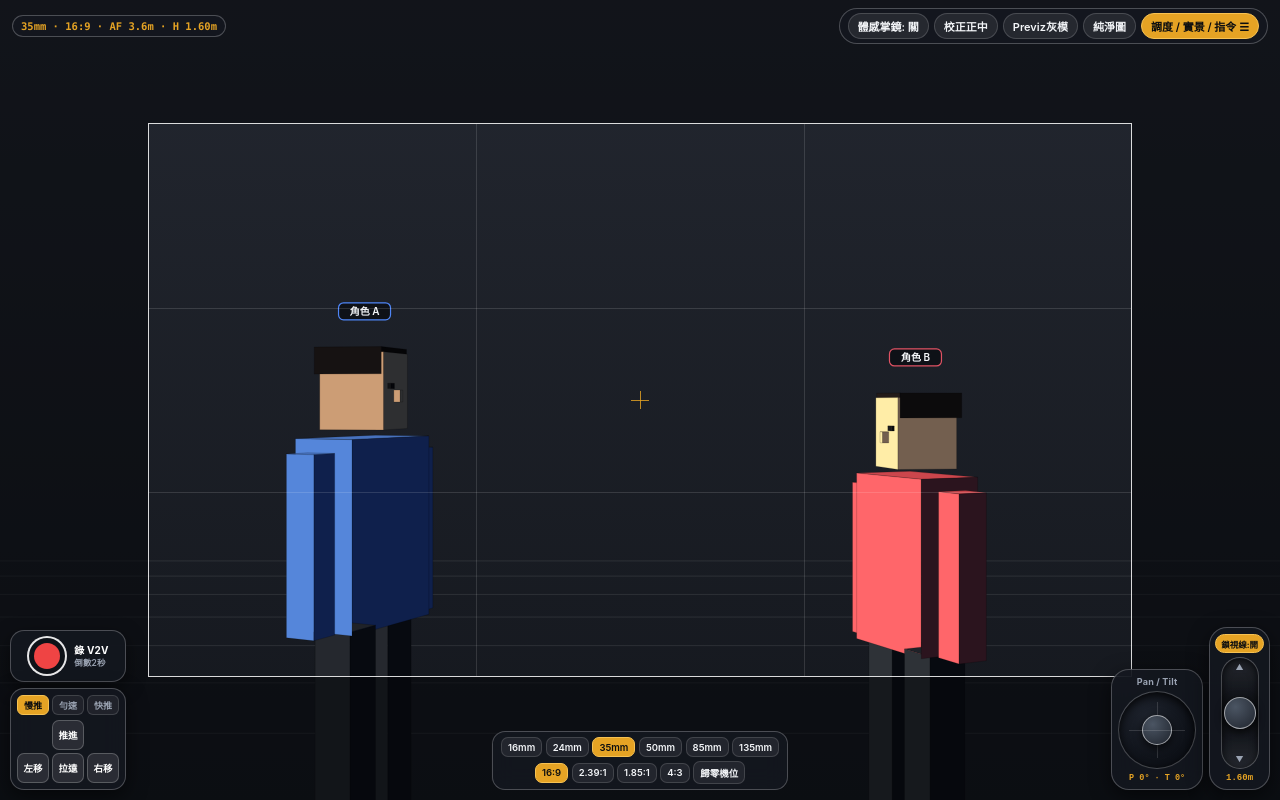
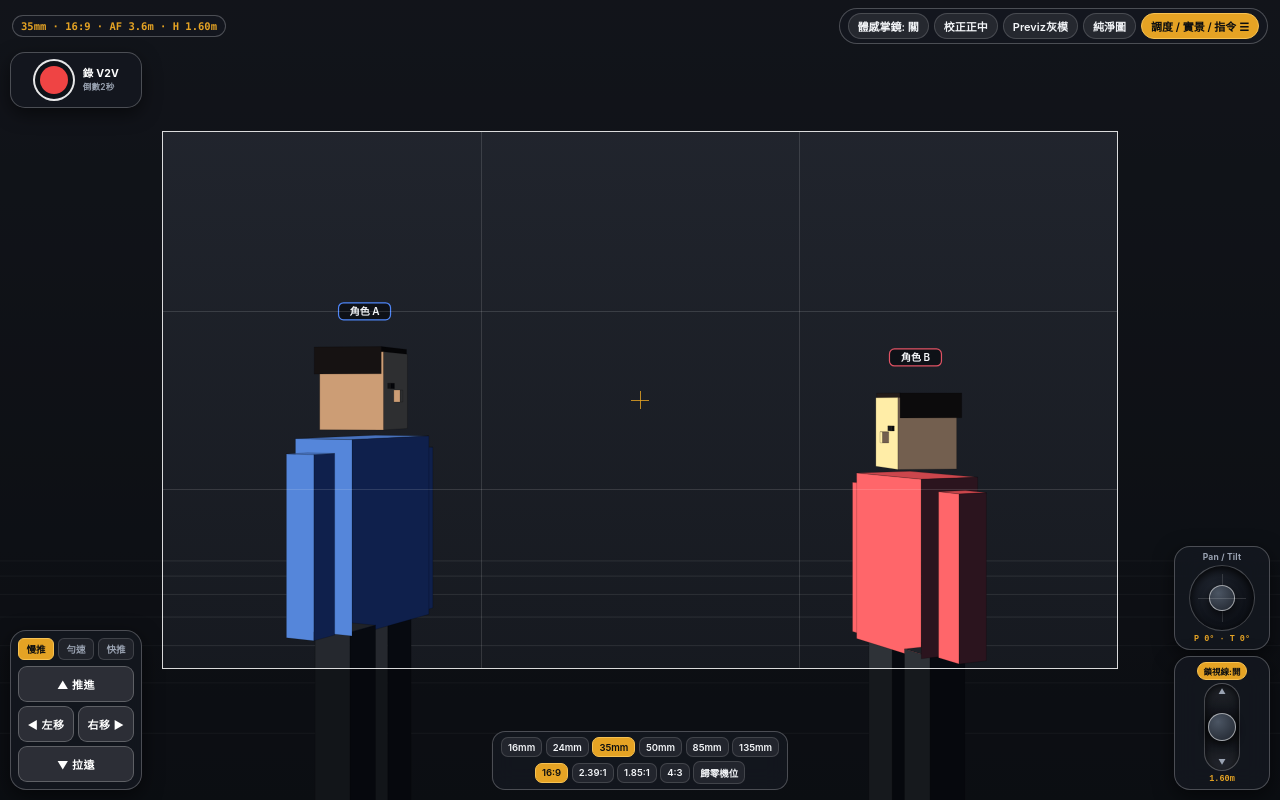
Before and after one commit to ringng/cineai, a plain HTML site: page index.html in a window 1280 px wide. Drawn offline with Linux system fonts and the light colour scheme.

Commit message:
Update index.html

```diff
--- a/index.html
+++ b/index.html
@@ -113,8 +113,8 @@
       z-index: 4;
     }
     #safe-frame {
-      width: 480px;
-      height: 270px;
+      width: 440px;
+      height: 248px;
       border: 1.5px solid rgba(255, 255, 255, 0.84);
       box-shadow: 0 0 0 9999px rgba(6, 8, 11, 0.58);
       position: relative;
@@ -268,36 +268,31 @@
       50%, 100% { opacity: 0.2; }
     }
 
-    /* 左手拇指區：精簡錄影掣（鎖定倒數 2 秒）置於定速推軌控制台正上方，完全位於畫框左側外 */
-    #left-thumb-zone {
+    /* 左手上方獨立錄影掣（放高啲，離推軌掣遠少少，完全喺畫框外側） */
+    #left-rec-zone {
       position: absolute;
       left: max(10px, var(--safe-left));
-      bottom: max(10px, var(--safe-bottom));
+      top: calc(max(8px, var(--safe-top)) + 44px);
       z-index: 20;
-      display: flex;
-      flex-direction: column;
-      align-items: stretch;
-      width: 116px;
-      gap: 6px;
+      width: 132px;
       pointer-events: auto;
     }
-
     #left-rec-header {
       background: var(--bg-glass);
       border: 1px solid var(--border-subtle);
       backdrop-filter: blur(12px);
       -webkit-backdrop-filter: blur(12px);
-      padding: 5px 8px;
-      border-radius: 14px;
+      padding: 6px 10px;
+      border-radius: 15px;
       display: flex;
       align-items: center;
       justify-content: center;
-      gap: 7px;
+      gap: 8px;
       box-shadow: 0 6px 18px rgba(0, 0, 0, 0.5);
     }
     #btn-record-v2v {
-      width: 40px;
-      height: 40px;
+      width: 42px;
+      height: 42px;
       border-radius: 50%;
       border: 2.5px solid rgba(255, 255, 255, 0.9);
       background: rgba(15, 18, 24, 0.78);
@@ -308,23 +303,33 @@
       flex-shrink: 0;
     }
     #rec-inner-shape {
-      width: 26px;
-      height: 26px;
+      width: 28px;
+      height: 28px;
       border-radius: 50%;
       background: var(--accent-red);
       transition: all 0.16s ease;
     }
     #btn-record-v2v.recording #rec-inner-shape {
-      width: 14px;
-      height: 14px;
+      width: 15px;
+      height: 15px;
       border-radius: 4px;
     }
     .rec-caption {
-      font-size: 10px;
+      font-size: 10.5px;
       font-weight: 700;
       color: #fff;
-      line-height: 1.2;
+      line-height: 1.25;
       letter-spacing: 0.2px;
+    }
+
+    /* 左手拇指區：長方形前後左右定速推軌控制台（完全位於畫框左側外） */
+    #left-thumb-zone {
+      position: absolute;
+      left: max(10px, var(--safe-left));
+      bottom: max(10px, var(--safe-bottom));
+      z-index: 20;
+      width: 132px;
+      pointer-events: auto;
     }
 
     #dolly-console {
@@ -332,25 +337,25 @@
       border: 1px solid var(--border-subtle);
       backdrop-filter: blur(12px);
       -webkit-backdrop-filter: blur(12px);
-      padding: 6px;
-      border-radius: 14px;
+      padding: 7px;
+      border-radius: 16px;
       display: flex;
       flex-direction: column;
-      gap: 5px;
+      gap: 6px;
       box-shadow: 0 6px 20px rgba(0, 0, 0, 0.55);
     }
     .speed-tier-row {
       display: grid;
       grid-template-columns: repeat(3, 1fr);
-      gap: 3px;
+      gap: 4px;
     }
     .speed-tier-btn {
       background: rgba(255, 255, 255, 0.06);
       border: 1px solid rgba(255, 255, 255, 0.14);
       color: var(--text-secondary);
       border-radius: 6px;
-      padding: 2.5px 2px;
-      font-size: 9px;
+      padding: 3px 2px;
+      font-size: 9.5px;
       font-weight: 700;
       cursor: pointer;
     }
@@ -360,29 +365,40 @@
       color: #0b0d10;
     }
 
-    .dolly-dpad {
+    /* 長方形前後左右按鍵排佈 */
+    .dolly-rect-pad {
+      display: flex;
+      flex-direction: column;
+      gap: 4px;
+    }
+    .dolly-lr-row {
       display: grid;
-      grid-template-columns: repeat(3, 1fr);
-      grid-template-rows: repeat(2, 30px);
-      gap: 3px;
+      grid-template-columns: 1fr 1fr;
+      gap: 4px;
     }
     .dolly-dir-btn {
-      background: rgba(255, 255, 255, 0.1);
-      border: 1px solid rgba(255, 255, 255, 0.22);
+      background: rgba(255, 255, 255, 0.11);
+      border: 1px solid rgba(255, 255, 255, 0.24);
       color: #fff;
-      border-radius: 7px;
-      font-size: 9.5px;
+      border-radius: 9px;
+      height: 36px;
+      font-size: 11px;
       font-weight: 700;
+      letter-spacing: 0.5px;
       display: flex;
       align-items: center;
       justify-content: center;
       cursor: pointer;
     }
+    .dolly-dir-btn.wide-btn {
+      width: 100%;
+      height: 36px;
+    }
     .dolly-dir-btn:active, .dolly-dir-btn.pressed {
       background: var(--accent-amber);
       border-color: #ffe08a;
       color: #0b0d10;
-      transform: scale(0.95);
+      transform: scale(0.97);
     }
 
     /* 底部中央：焦段快選條（亦可雙指縮放）+ 比例切換（完全留於畫框下方） */
@@ -424,41 +440,44 @@
       color: #0b0d10;
     }
 
-    /* 右手拇指區：Pan/Tilt 雲台搖桿（左） + 垂直升降搖桿（右），完全位於畫框右側外 */
+    /* 右手拇指區：直排上下疊放 — Pan/Tilt 雲台搖桿（上） + 垂直升降搖桿（下），完全位於畫框右側外 */
     #right-thumb-zone {
       position: absolute;
       right: max(10px, var(--safe-right));
       bottom: max(10px, var(--safe-bottom));
       z-index: 20;
       display: flex;
-      align-items: flex-end;
+      flex-direction: column;
+      align-items: center;
+      width: 96px;
       gap: 6px;
       pointer-events: auto;
     }
 
-    /* Pan / Tilt 雲台搖桿 */
+    /* Pan / Tilt 雲台搖桿（上） */
     #pantilt-stick-col {
+      width: 100%;
       display: flex;
       flex-direction: column;
       align-items: center;
-      gap: 4px;
+      gap: 3px;
       background: var(--bg-glass);
       border: 1px solid var(--border-subtle);
       backdrop-filter: blur(12px);
       -webkit-backdrop-filter: blur(12px);
-      padding: 6px 6px;
-      border-radius: 18px;
+      padding: 5px 6px;
+      border-radius: 16px;
       box-shadow: 0 6px 20px rgba(0, 0, 0, 0.55);
     }
     .pt-top-label {
-      font-size: 9px;
+      font-size: 8.5px;
       font-weight: 700;
       color: var(--text-secondary);
       letter-spacing: 0.2px;
     }
     #pantilt-pad {
-      width: 78px;
-      height: 78px;
+      width: 66px;
+      height: 66px;
       border-radius: 50%;
       background: radial-gradient(circle at 35% 30%, #1d222c 0%, #0b0e14 80%);
       border: 1px solid rgba(255, 255, 255, 0.22);
@@ -472,11 +491,11 @@
       background: rgba(255, 255, 255, 0.14);
       pointer-events: none;
     }
-    #pantilt-pad::before { left: 50%; top: 10px; bottom: 10px; width: 1px; }
-    #pantilt-pad::after { top: 50%; left: 10px; right: 10px; height: 1px; }
+    #pantilt-pad::before { left: 50%; top: 8px; bottom: 8px; width: 1px; }
+    #pantilt-pad::after { top: 50%; left: 8px; right: 8px; height: 1px; }
     #pantilt-knob {
-      width: 30px;
-      height: 30px;
+      width: 26px;
+      height: 26px;
       border-radius: 50%;
       background: radial-gradient(circle at 35% 30%, #4b5563, #1f242d);
       border: 1.5px solid rgba(255, 255, 255, 0.55);
@@ -499,24 +518,25 @@
       white-space: nowrap;
     }
 
-    /* 垂直搖臂升降搖桿 */
+    /* 垂直搖臂升降搖桿（下） */
     #crane-stick-col {
+      width: 100%;
       display: flex;
       flex-direction: column;
       align-items: center;
-      gap: 4px;
+      gap: 3px;
       background: var(--bg-glass);
       border: 1px solid var(--border-subtle);
       backdrop-filter: blur(12px);
       -webkit-backdrop-filter: blur(12px);
-      padding: 6px 5px;
-      border-radius: 18px;
+      padding: 5px 6px;
+      border-radius: 16px;
       box-shadow: 0 6px 20px rgba(0, 0, 0, 0.55);
     }
     #btn-crane-lock {
       font-size: 8.5px;
       font-weight: 700;
-      padding: 2.5px 5px;
+      padding: 2px 6px;
       border-radius: 999px;
       border: 1px solid rgba(255, 255, 255, 0.2);
       background: rgba(255, 255, 255, 0.08);
@@ -530,9 +550,9 @@
       color: #0b0d10;
     }
     #crane-track {
-      width: 38px;
-      height: 112px;
-      border-radius: 19px;
+      width: 36px;
+      height: 88px;
+      border-radius: 18px;
       background: linear-gradient(180deg, rgba(255,255,255,0.08) 0%, rgba(10,12,16,0.88) 50%, rgba(255,255,255,0.08) 100%);
       border: 1px solid rgba(255, 255, 255, 0.2);
       box-shadow: inset 0 3px 8px rgba(0, 0, 0, 0.75);
@@ -552,15 +572,15 @@
       position: absolute;
       left: 50%;
       transform: translateX(-50%);
-      font-size: 8px;
+      font-size: 7.5px;
       color: var(--text-secondary);
       pointer-events: none;
     }
-    .crane-arrow-top { top: 4px; }
-    .crane-arrow-bot { bottom: 4px; }
+    .crane-arrow-top { top: 3px; }
+    .crane-arrow-bot { bottom: 3px; }
     #crane-knob {
-      width: 32px;
-      height: 32px;
+      width: 28px;
+      height: 28px;
       border-radius: 50%;
       background: radial-gradient(circle at 35% 30%, #4b5563, #1f242d);
       border: 1.5px solid rgba(255, 255, 255, 0.55);
@@ -577,7 +597,7 @@
     }
     #height-readout {
       font-family: ui-monospace, monospace;
-      font-size: 9px;
+      font-size: 8.5px;
       font-weight: 700;
       color: var(--accent-amber);
     }
@@ -767,28 +787,31 @@
       </div>
     </div>
 
-    <!-- 左手拇指區：精簡錄影掣（鎖定倒數 2 秒開錄）＋ 定速推軌控制台 -->
-    <div id="left-thumb-zone">
+    <!-- 左上方獨立錄影掣（放高啲，鎖定倒數 2 秒開錄） -->
+    <div id="left-rec-zone">
       <div id="left-rec-header">
         <button type="button" id="btn-record-v2v" aria-label="倒數 2 秒後錄製 V2V 運鏡影片">
           <div id="rec-inner-shape"></div>
         </button>
         <span id="rec-label-text" class="rec-caption">錄 V2V<br><span style="font-size:8.5px; color:var(--text-secondary); font-weight:600;">倒數2秒</span></span>
       </div>
-
+    </div>
+
+    <!-- 左手拇指區：長方形前後左右定速推軌控制台 -->
+    <div id="left-thumb-zone">
       <div id="dolly-console">
         <div class="speed-tier-row">
           <button type="button" class="speed-tier-btn active" data-sp="0.015">慢推</button>
           <button type="button" class="speed-tier-btn" data-sp="0.032">勻速</button>
           <button type="button" class="speed-tier-btn" data-sp="0.058">快推</button>
         </div>
-        <div class="dolly-dpad">
-          <div></div>
-          <button type="button" class="dolly-dir-btn" data-dir="fwd">推進</button>
-          <div></div>
-          <button type="button" class="dolly-dir-btn" data-dir="left">左移</button>
-          <button type="button" class="dolly-dir-btn" data-dir="back">拉遠</button>
-          <button type="button" class="dolly-dir-btn" data-dir="right">右移</button>
+        <div class="dolly-rect-pad">
+          <button type="button" class="dolly-dir-btn wide-btn" data-dir="fwd">▲ 推進</button>
+          <div class="dolly-lr-row">
+            <button type="button" class="dolly-dir-btn" data-dir="left">◀ 左移</button>
+            <button type="button" class="dolly-dir-btn" data-dir="right">右移 ▶</button>
+          </div>
+          <button type="button" class="dolly-dir-btn wide-btn" data-dir="back">▼ 拉遠</button>
         </div>
       </div>
     </div>
@@ -812,7 +835,7 @@
       </div>
     </div>
 
-    <!-- 右手拇指區：Pan/Tilt 雲台搖桿（左） + 垂直升降搖桿（右） -->
+    <!-- 右手拇指區：直排上下疊放 — Pan/Tilt 雲台搖桿（上） + 垂直升降搖桿（下） -->
     <div id="right-thumb-zone">
       <div id="pantilt-stick-col">
         <span class="pt-top-label">Pan / Tilt</span>
@@ -949,8 +972,8 @@
             <input type="range" id="rng-damping" min="0.06" max="0.30" step="0.02" value="0.14" />
           </div>
           <div class="slider-line">
-            <div class="slider-head"><span>雲台搖桿轉向速度</span><span id="pt-speed-val">1.1°/幀</span></div>
-            <input type="range" id="rng-pt-speed" min="0.4" max="2.2" step="0.1" value="1.1" />
+            <div class="slider-head"><span>雲台搖桿敏感度</span><span id="pt-speed-val">0.35°/幀</span></div>
+            <input type="range" id="rng-pt-speed" min="0.10" max="1.00" step="0.05" value="0.35" />
           </div>
           <div class="slider-line">
             <div class="slider-head"><span>體感掌鏡靈敏度</span><span id="gyro-sens-val">0.85x</span></div>
@@ -1071,8 +1094,9 @@
 
       function updateSafeFrameLayout() {
         const sf = document.getElementById('safe-frame');
-        const availW = Math.max(220, W - 296);
-        const availH = Math.max(140, H - 146);
+        // 預留足夠左右黑邊（左側132px + 右側96px + 邊距），保證 2.39:1 比例都唔會撞入左右控制區
+        const availW = Math.max(200, W - 324);
+        const availH = Math.max(130, H - 150);
         const r = ASPECT_RATIOS[currentAspect] || (16 / 9);
         let fw = availW;
         let fh = fw / r;
@@ -1582,18 +1606,18 @@
       }
 
       // ==========================
-      // 3A. 右手拇指區（左）：Pan / Tilt 雲台搖桿
+      // 3A. 右手拇指區（上）：Pan / Tilt 雲台搖桿（低敏感度＋漸進曲線）
       // ==========================
       const ptPad = document.getElementById('pantilt-pad');
       const ptKnob = document.getElementById('pantilt-knob');
       let ptTouchId = null;
       let ptMouseDown = false;
       let ptNorm = { x: 0, y: 0 };
-      let ptStickSpeed = 1.1;
+      let ptStickSpeed = 0.35;
 
       function updatePanTiltStick(clientX, clientY) {
         const rect = ptPad.getBoundingClientRect();
-        const maxR = (rect.width - 30) / 2;
+        const maxR = (rect.width - 26) / 2;
         let dx = clientX - (rect.left + rect.width / 2);
         let dy = clientY - (rect.top + rect.height / 2);
         const dist = Math.hypot(dx, dy);
@@ -1658,14 +1682,19 @@
       });
 
       function tickPanTiltStick() {
-        if (Math.hypot(ptNorm.x, ptNorm.y) < 0.08) return;
-        cam.pan = +((((cam.pan + ptNorm.x * ptStickSpeed + 540) % 360) - 180).toFixed(2));
-        cam.tilt = +Math.max(-55, Math.min(55, cam.tilt - ptNorm.y * (ptStickSpeed * 0.85))).toFixed(2);
+        const mag = Math.hypot(ptNorm.x, ptNorm.y);
+        if (mag < 0.12) return;
+        // 二次方漸進曲線：微推細膩慢搖，推盡先加快
+        const curveScale = Math.pow((mag - 0.12) / 0.88, 1.55);
+        const dirX = ptNorm.x / mag;
+        const dirY = ptNorm.y / mag;
+        cam.pan = +((((cam.pan + dirX * curveScale * ptStickSpeed + 540) % 360) - 180).toFixed(2));
+        cam.tilt = +Math.max(-55, Math.min(55, cam.tilt - dirY * curveScale * (ptStickSpeed * 0.82))).toFixed(2);
         updateHUD();
       }
 
       // ==========================
-      // 3B. 右手拇指區（右）：垂直搖臂升降搖桿 + 自動壓角鎖定視線
+      // 3B. 右手拇指區（下）：垂直搖臂升降搖桿 + 自動壓角鎖定視線
       // ==========================
       const craneTrack = document.getElementById('crane-track');
       const craneKnob = document.getElementById('crane-knob');
@@ -1675,7 +1704,7 @@
 
       function updateCraneStick(clientY) {
         const rect = craneTrack.getBoundingClientRect();
-        const maxTravel = (rect.height - 34) / 2;
+        const maxTravel = (rect.height - 30) / 2;
         const dy = Math.max(-maxTravel, Math.min(maxTravel, clientY - (rect.top + rect.height / 2)));
         craneNormY = dy / maxTravel;
         craneKnob.style.transform = `translate(-50%, calc(-50% + ${dy.toFixed(1)}px))`;
@@ -1734,8 +1763,8 @@
       });
 
       function tickCraneMovement() {
-        if (Math.abs(craneNormY) < 0.06) return;
-        const liftDelta = -craneNormY * 0.032;
+        if (Math.abs(craneNormY) < 0.08) return;
+        const liftDelta = -craneNormY * 0.028;
         const nextY = Math.max(0.25, Math.min(4.50, cam.y + liftDelta));
         if (Math.abs(nextY - cam.y) > 0.0001) {
           cam.y = nextY;
@@ -1887,7 +1916,6 @@
         pinchStartDist = 0;
       });
 
-      // 桌面／滑鼠拖曳支援
       let mouseDragCam = false;
       let prevMousePt = { x: 0, y: 0 };
       canvas.addEventListener('mousedown', (e) => {
@@ -1906,7 +1934,7 @@
       window.addEventListener('mouseup', () => { mouseDragCam = false; });
 
       // ==========================
-      // 5. 鎖定倒數 2 秒後穩定開錄 + 首幀同步儲存（無自動停機時限）
+      // 5. 鎖定倒數 2 秒後穩定開錄 + 首幀同步儲存
       // ==========================
       let isRecordingV2V = false;
       let isPrerolling = false;
@@ -2459,7 +2487,7 @@
       });
       document.getElementById('rng-pt-speed').addEventListener('input', (e) => {
         ptStickSpeed = parseFloat(e.target.value);
-        document.getElementById('pt-speed-val').textContent = `${ptStickSpeed.toFixed(1)}°/幀`;
+        document.getElementById('pt-speed-val').textContent = `${ptStickSpeed.toFixed(2)}°/幀`;
       });
       document.getElementById('rng-gyro-sens').addEventListener('input', (e) => {
         gyroSens = parseFloat(e.target.value);
```
